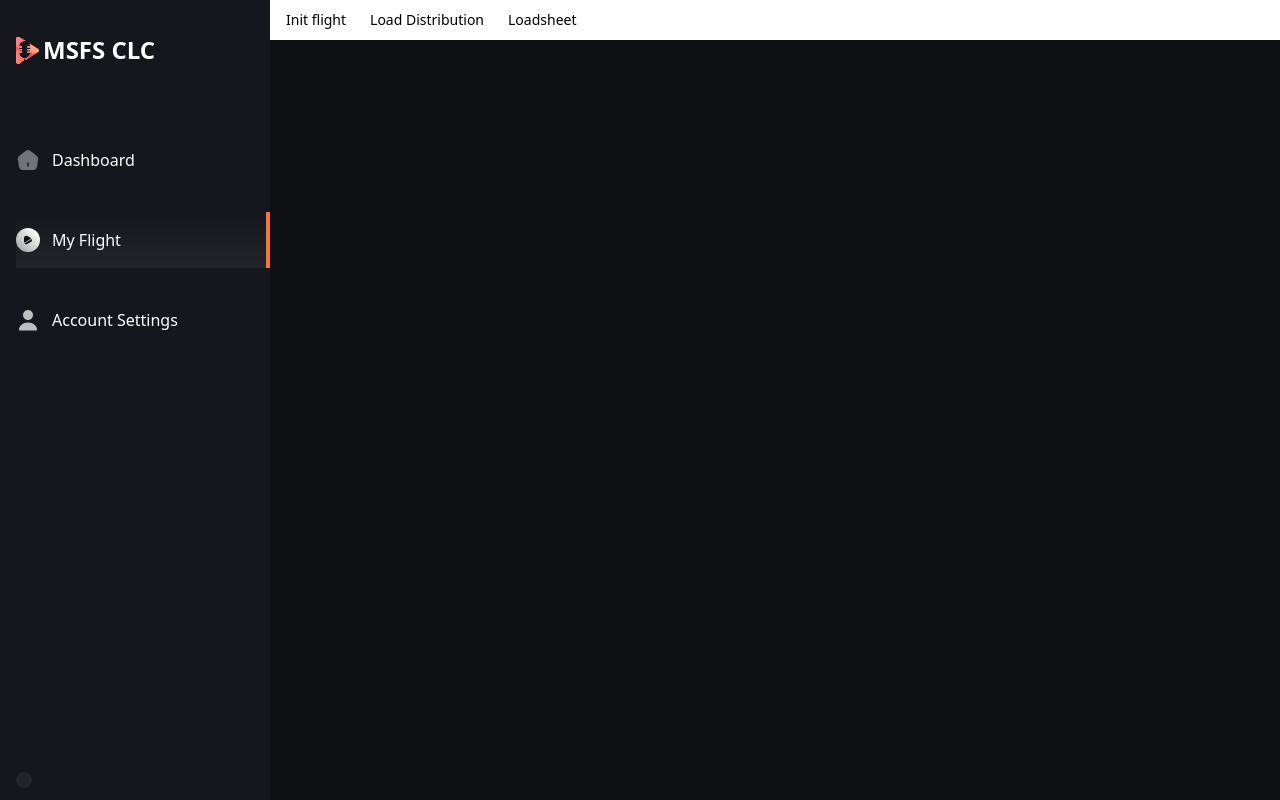
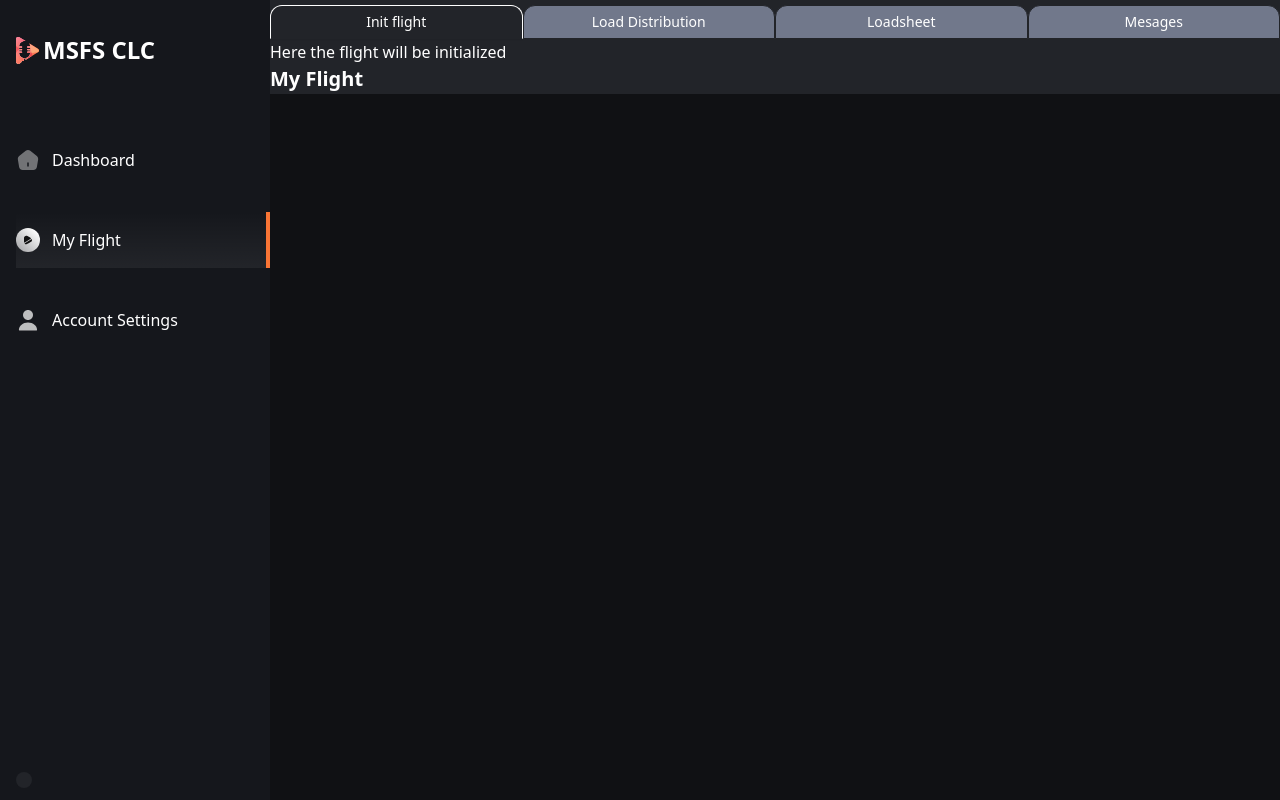
Before and after one commit to lamalD/msfs_clc, a Next.js app: page /flight in a window 1280 px wide. Built offline with nearby package versions, Linux system fonts and the light colour scheme; no server answers.

Commit message:
modified:   app/(private)/flight/page.tsx 	modified:   components/ui/tabs.tsx

```diff
--- a/app/(private)/flight/page.tsx
+++ b/app/(private)/flight/page.tsx
@@ -1,69 +1,27 @@
 import React from 'react'
 
-import {
-  NavigationMenu,
-  NavigationMenuContent,
-  NavigationMenuIndicator,
-  NavigationMenuItem,
-  NavigationMenuLink,
-  NavigationMenuList,
-  NavigationMenuTrigger,
-  NavigationMenuViewport,
-  navigationMenuTriggerStyle,
-} from "@/components/ui/navigation-menu"
 import { Tabs, TabsContent, TabsList, TabsTrigger } from "@/components/ui/tabs"
 
 import Link from 'next/link'
 
 const Flight = () => {
   return (
-    <div className='flex bg-white-1'>
-      {/* <NavigationMenu className='flex px-4 justify-between bg-black-2'>
-        <NavigationMenuList>
-          <NavigationMenuItem>
-            <Link href="/docs" legacyBehavior passHref>
-              <NavigationMenuLink className={navigationMenuTriggerStyle()}>
-                Init flight
-              </NavigationMenuLink>
-            </Link>
-          </NavigationMenuItem>
-          <NavigationMenuItem>
-            <Link href="/docs" legacyBehavior passHref>
-              <NavigationMenuLink className={navigationMenuTriggerStyle()}>
-                Loadplan
-              </NavigationMenuLink>
-            </Link>
-          </NavigationMenuItem>
-          <NavigationMenuItem>
-            <Link href="/docs" legacyBehavior passHref>
-              <NavigationMenuLink className={navigationMenuTriggerStyle()}>
-                LoadSheet
-              </NavigationMenuLink>
-            </Link>
-          </NavigationMenuItem>
-          <NavigationMenuItem>
-            <Link href="/docs" legacyBehavior passHref>
-              <NavigationMenuLink className={navigationMenuTriggerStyle()}>
-                Messages
-              </NavigationMenuLink>
-            </Link>
-          </NavigationMenuItem>
-        </NavigationMenuList>
-      </NavigationMenu> */}
-
-   <Tabs defaultValue="init" className="w-[400px]">
-    <TabsList>
-      <TabsTrigger value="initflight">Init flight</TabsTrigger>
-      <TabsTrigger value="loadplan">Load Distribution</TabsTrigger>
-      <TabsTrigger value="loadsheet">Loadsheet</TabsTrigger>
-    </TabsList>
-    <TabsContent value="initflight">Make changes to your account here.</TabsContent>
-    <TabsContent value="loadplan">Change your password here.</TabsContent>
-    <TabsContent value="loadsheet">Change your password here.</TabsContent>
-  </Tabs>
-
-
-      <h1 className='text-20 font-bold text-white-1'>My Flight</h1>
+    <div className='flex flex-col w-full bg-black-2'>
+      <Tabs defaultValue="initflight" className="w-full">
+        <TabsList className="grid w-full grid-cols-4">
+          <TabsTrigger className='rounded-t-xl mb-0' value="initflight">Init flight</TabsTrigger>
+          <TabsTrigger value="loadplan">Load Distribution</TabsTrigger>
+          <TabsTrigger value="loadsheet">Loadsheet</TabsTrigger>
+          <TabsTrigger value="message">Mesages</TabsTrigger>
+        </TabsList>
+        <TabsContent value="initflight">Here the flight will be initialized</TabsContent>
+        <TabsContent value="loadplan">Here details about loadplan can be found</TabsContent>
+        <TabsContent value="loadsheet">Here details about the loadsheet can be found</TabsContent>
+        <TabsContent value="messages">Here all messages can be found</TabsContent>
+      </Tabs>
+      <div>
+        <h1 className='text-20 font-bold text-white-1'>My Flight</h1>
+      </div>
     </div>
   )
 }
--- a/components/ui/tabs.tsx
+++ b/components/ui/tabs.tsx
@@ -14,7 +14,7 @@ const TabsList = React.forwardRef<
   <TabsPrimitive.List
     ref={ref}
     className={cn(
-      "inline-flex h-10 items-center justify-center rounded-md bg-muted p-1 text-muted-foreground",
+      "inline-flex h-10 items-center justify-center rounded-md bg-muted pl-0 pt-1 text-muted-foreground",
       className
     )}
     {...props}
@@ -29,7 +29,7 @@ const TabsTrigger = React.forwardRef<
   <TabsPrimitive.Trigger
     ref={ref}
     className={cn(
-      "inline-flex items-center justify-center whitespace-nowrap rounded-sm px-3 py-1.5 text-sm font-medium ring-offset-background transition-all focus-visible:outline-none focus-visible:ring-2 focus-visible:ring-ring focus-visible:ring-offset-2 disabled:pointer-events-none disabled:opacity-50 data-[state=active]:bg-background data-[state=active]:text-foreground data-[state=active]:shadow-sm",
+      "inline-flex items-center justify-center whitespace-nowrap bg-gray-1 text-white-1 border border-black-2 rounded-t-xl px-3 py-1.5 text-sm font-medium ring-offset-background transition-all focus-visible:outline-none focus-visible:ring-2 focus-visible:ring-ring focus-visible:ring-offset-2 disabled:pointer-events-none disabled:opacity-50 data-[state=active]:bg-black-2 data-[state=active]:text-white-1 data-[state=active]:shadow-sm data-[state=active]:border-t-white-1 data-[state=active]:border-l-white-1 data-[state=active]:border-r-white-1",
       className
     )}
     {...props}
@@ -44,7 +44,7 @@ const TabsContent = React.forwardRef<
   <TabsPrimitive.Content
     ref={ref}
     className={cn(
-      "mt-2 ring-offset-background focus-visible:outline-none focus-visible:ring-2 focus-visible:ring-ring focus-visible:ring-offset-2",
+      "bg-black-2 text-white-1 t-0 ring-offset-background focus-visible:outline-none focus-visible:ring-2 focus-visible:ring-ring focus-visible:ring-offset-2",
       className
     )}
     {...props}
```
